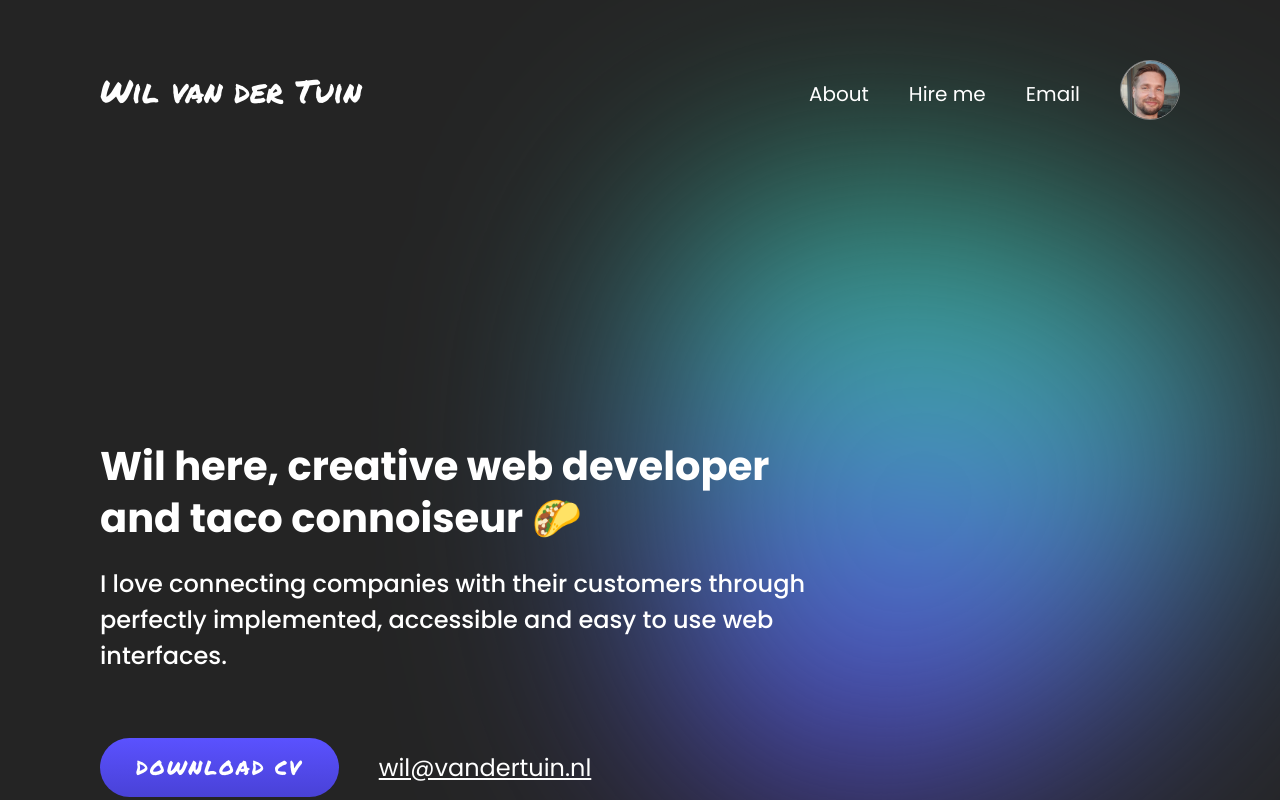
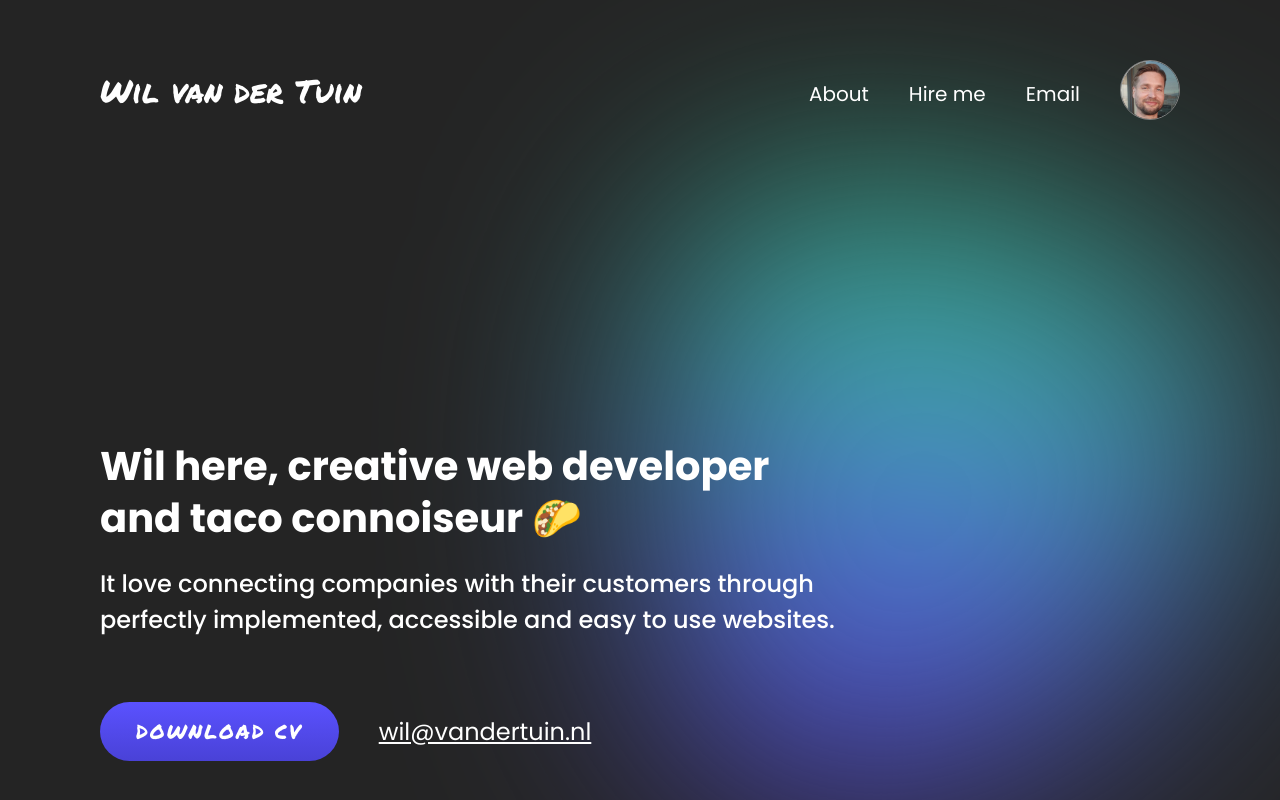
Before and after one commit to Jeromche/wil-portfolio-2022, a Vue app: page / in a window 1280 px wide. Shown: the top 800 px of the page. Built offline with nearby package versions, Linux system fonts and the light colour scheme.

Commit message:
Add about me section.

```diff
--- a/src/components/AboutMe.vue
+++ b/src/components/AboutMe.vue
@@ -1,13 +1,11 @@
 <template>
   <section>
-    <h2>Resources</h2>
+    <h2>About me</h2>
     <div class="container">
       <div class="content">
-        <p>Every now and again I create components or widgets on Codepen to experiment how I would make something, to
-          learn how to create the best version or just to pass the time.</p>
-        <p>Here is a selection list of what I've been up to lately. Feel free to copy and use any of it in your own
-          projects.
-        </p>
+        <p>I was born in The Netherlands in the eighties. Ever since I was young kid I was interested in computers and I
+          always knew I was going to be a programmer. In my teens I learned how to create websites with HTML and when I
+          was 18 years old I started my first job at a local web agency and I've been slinging code ever since.</p>
       </div>
       <div class="items" />
     </div>
--- a/src/components/Hero.vue
+++ b/src/components/Hero.vue
@@ -9,8 +9,8 @@ import TitleSlide from '@/components/TitleSlide.vue'
         <title-slide line="Wil here, creative web developer" />
         <title-slide line="and taco connoiseur 🌮" />
       </h2>
-      <p>I love connecting companies with their customers through perfectly implemented, accessible and easy to use web
-        interfaces.</p>
+      <p>It love connecting companies with their customers through perfectly
+        implemented, accessible and easy to use websites.</p>
     </div>
     <div class="cta">
       <a class="button" href="#">Download CV</a>
--- a/src/views/Home.vue
+++ b/src/views/Home.vue
@@ -4,6 +4,7 @@ import PageHeader from "@/components/PageHeader.vue"
 import Hero from '@/components/Hero.vue';
 import RecentWork from '@/components/RecentWork.vue';
 import Resources from '@/components/Resources.vue';
+import AboutMe from '@/components/AboutMe.vue';
 </script>
 
 <template>
@@ -12,4 +13,5 @@ import Resources from '@/components/Resources.vue';
   <Hero />
   <RecentWork />
   <Resources />
+  <AboutMe />
 </template>
```
